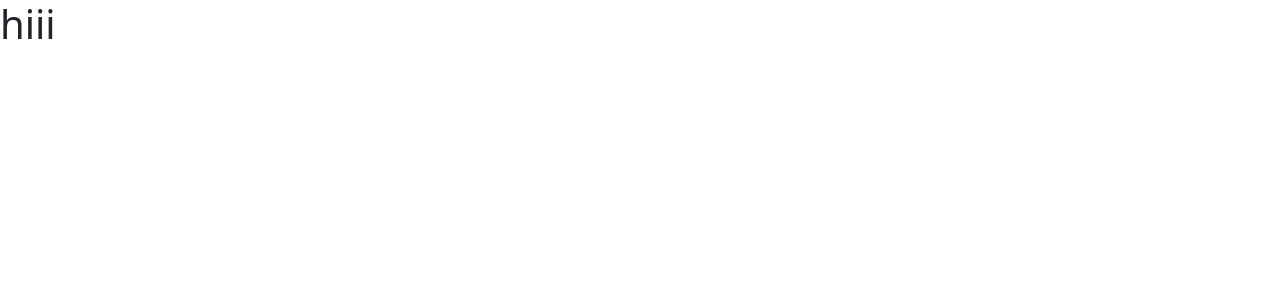
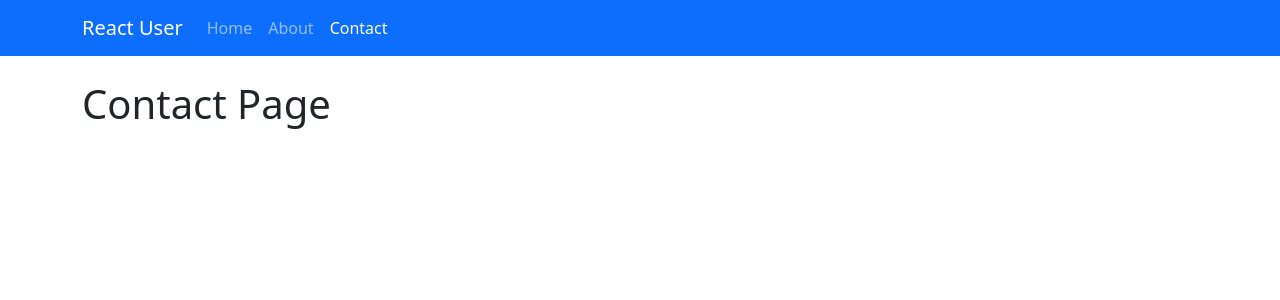
Before and after one commit to roshan1718/Users-info, a React (Create React App) app: page /contact in a window 1280 px wide. Shown: the top 300 px of the page. Built offline with nearby package versions, Linux system fonts and the light colour scheme.

Commit message:
Add pages and apply routing

```diff
--- a/package.json
+++ b/package.json
@@ -9,6 +9,7 @@
     "bootstrap": "^5.1.2",
     "react": "^17.0.2",
     "react-dom": "^17.0.2",
+    "react-router-dom": "^5.3.0",
     "react-scripts": "4.0.3",
     "web-vitals": "^1.1.2"
   },
--- a/src/App.js
+++ b/src/App.js
@@ -1,12 +1,26 @@
 import './App.css';
 import '../node_modules/bootstrap/dist/css/bootstrap.css'
-
+import Home from './components/pages/Home'
+import About from './components/pages/About';
+import Contact from './components/pages/Contact';
+import { Navbar } from './components/layout/Navbar';
+import {BrowserRouter as Router, Route, Switch} from 'react-router-dom'
+import NotFound from './components/pages/NotFound';
 
 function App() {
   return (
+  <Router>
     <div className="App">
-     <h1>hiii</h1>
+      <Navbar />
+      <Switch>
+        <Route exact path="/" component={Home} />
+        <Route exact path="/about" component={About} />
+        <Route exact path="/contact" component={Contact} />
+        <Route component={NotFound} />
+
+      </Switch>
     </div>
+  </Router>
   );
 }
 
--- /dev/null
+++ b/src/components/layout/Navbar.js
@@ -0,0 +1,30 @@
+import React from 'react'
+import {NavLink} from 'react-router-dom'
+
+export const Navbar = () => {
+    return (
+    <nav className="navbar navbar-expand-lg navbar-dark bg-primary">
+     <div className="container">
+     <NavLink className="navbar-brand" exact to="/">React User</NavLink>
+        <button className="navbar-toggler" type="button" data-toggle="collapse" data-target="#navbarSupportedContent" aria-controls="navbarSupportedContent" aria-expanded="false" aria-label="Toggle navigation">
+          <span className="navbar-toggler-icon"></span>
+        </button>
+
+        <div className="collapse navbar-collapse" id="navbarSupportedContent">
+          <ul className="navbar-nav mr-auto">
+            <li className="nav-item active">
+              <NavLink className="nav-link" exact to="/">Home </NavLink>
+            </li>
+            <li className="nav-item">
+              <NavLink className="nav-link" exact to="/about">About</NavLink>
+            </li>
+            <li className="nav-item">
+              <NavLink className="nav-link" exact to="/contact">Contact</NavLink>
+            </li>
+          </ul>
+        </div>
+
+     </div>
+     </nav>
+    )
+}
--- /dev/null
+++ b/src/components/pages/About.js
@@ -0,0 +1,13 @@
+import React from 'react'
+
+const About = () => {
+    return (
+        <div className ="container">
+            <div className="py-4">
+                <h1>About Page</h1>
+            </div>
+        </div>
+    )
+}
+
+export default  About;
--- /dev/null
+++ b/src/components/pages/Contact.js
@@ -0,0 +1,13 @@
+import React from 'react'
+
+const Contact = () => {
+    return (
+        <div className ="container">
+            <div className="py-4">
+                <h1>Contact Page</h1>
+            </div>
+        </div>
+    )
+}
+
+export default  Contact;
--- /dev/null
+++ b/src/components/pages/Home.js
@@ -0,0 +1,13 @@
+import React from 'react'
+
+const Home = () => {
+    return (
+        <div className ="container">
+            <div className="py-4">
+                <h1>Home Page</h1>
+            </div>
+        </div>
+    )
+}
+
+export default  Home;
--- /dev/null
+++ b/src/components/pages/NotFound.js
@@ -0,0 +1,9 @@
+import React from 'react'
+
+export default function NotFound() {
+    return (
+        <div className="not-found">
+            <h1 className="display-1">Page Not Found</h1>
+        </div>
+    )
+}
--- a/src/index.css
+++ b/src/index.css
@@ -0,0 +1,10 @@
+.not-found{
+    position: fixed;
+    top: 0;
+    width: 100vw;
+    height: 100vh;
+    background-color: #fff;
+    display: flex;
+    justify-content: center;
+    align-items: center;
+}
```
Also changed, not shown: 1 other file (tests, documents, lock files or other folders).
